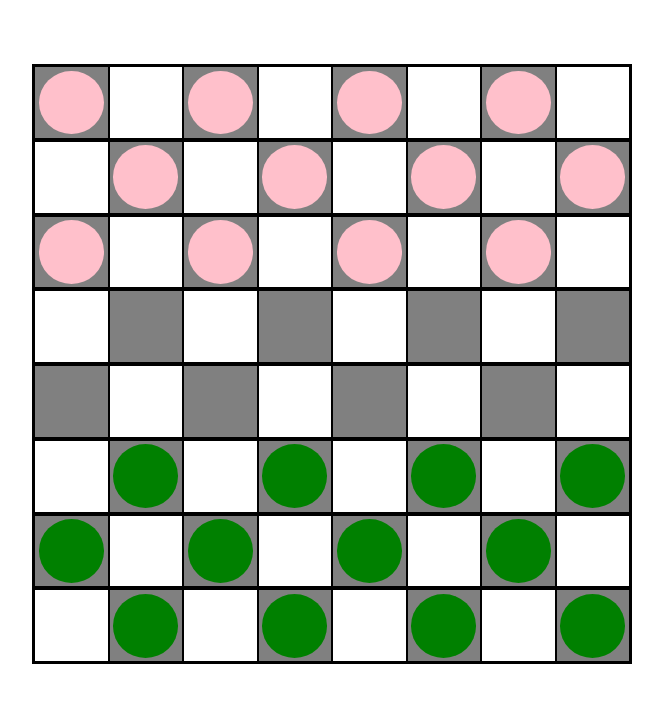
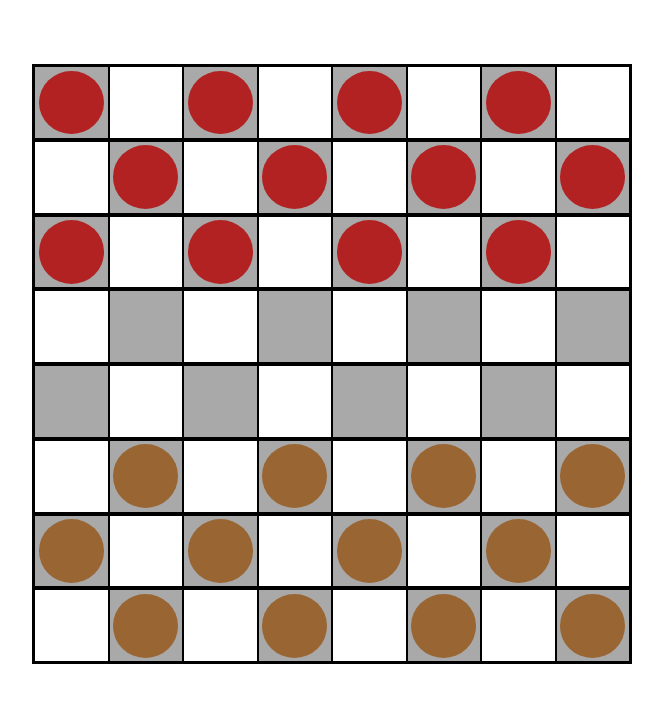
Before and after one commit to poluianova/checkers, a plain HTML site: page index.html in a window 1280 px wide. Shown: the whole page, without its empty margins (308-971 px from the left). Drawn offline with Linux system fonts and the light colour scheme.

Commit message:
Padding hack

```diff
--- a/css/style.css
+++ b/css/style.css
@@ -50,13 +50,18 @@ textarea {
 
 /* Layout */
 .board {
-	width: 600px;
-	height: 600px;
+	max-width: 600px;
 	position: relative;
 	margin-left: auto;
 	margin-right: auto;
 	margin-top: 5%;
+	margin-bottom: 5%;
 	border: 1px solid black;
+}
+.board:before {
+	content: " ";
+	display: block;
+	padding-top: 100%;
 }
 .row {
 	width: 100%;
@@ -66,35 +71,26 @@ textarea {
 }
 .row1 {
 	top: 0;
-	left: 0;
 }
 .row2 {
 	top: 12.5%;
-	left: 0;
 }
 .row3 {
 	top: 25%;
-	left: 0;
 }
 .row4 {
 	top: 37.5%;
-	left: 0;
 }
 .row5 {
 	top: 50%;
-	left: 0;
 }
 .row6 {
-	top: 62.5%;
-	left: 0;
-}
+	top: 62.5%;}
 .row7 {
 	top: 75%;
-	left: 0;
 }
 .row8 {
 	top: 87.5%;
-	left: 0;
 }
 .col {
 	width: 12.5%;
@@ -102,44 +98,37 @@ textarea {
 	position: absolute;
 	border: 1px solid black;
 	display: inline-block;
+	top: 0;
 }
 .col1 {
 	left: 0;
-	top: 0;
 }
 .col2 {
 	left: 12.5%;
-	top: 0;
 }
 .col3 {
 	left: 25%;
-	top: 0;
 }
 .col4 {
 	left: 37.5%;
-	top: 0;
 }
 .col5 {
 	left: 50%;
-	top: 0;
 }
 .col6 {
 	left: 62.5%;
-	top: 0;
 }
 .col7 {
 	left: 75%;
-	top: 0;
 }
 .col8 {
 	left: 87.5%;
-	top: 0;
 }
 .row1 .col:nth-child(odd), .row3 .col:nth-child(odd), .row5 .col:nth-child(odd), .row7 .col:nth-child(odd) {
-	background: grey;
+	background: #A9A9A9;
 }
 .row2 .col:nth-child(even), .row4 .col:nth-child(even), .row6 .col:nth-child(even), .row8 .col:nth-child(even) {
-	background: grey;
+	background: #A9A9A9;
 }
 .row1 .col:nth-child(odd):after, .row2 .col:nth-child(even):after, .row3 .col:nth-child(odd):after {
 	content: " ";
@@ -147,7 +136,7 @@ display: inline-block;
 border-radius: 50%;
 width: 90%;
 height: 90%;
-background-color: pink;
+background-color: #B22222;
 margin-left: 5%;
 margin-top: 5%;
 }
@@ -157,7 +146,7 @@ display: inline-block;
 border-radius: 50%;
 width: 90%;
 height: 90%;
-background-color: green;
+background-color: #996633;
 margin-left: 5%;
 margin-top: 5%;
 }
```
